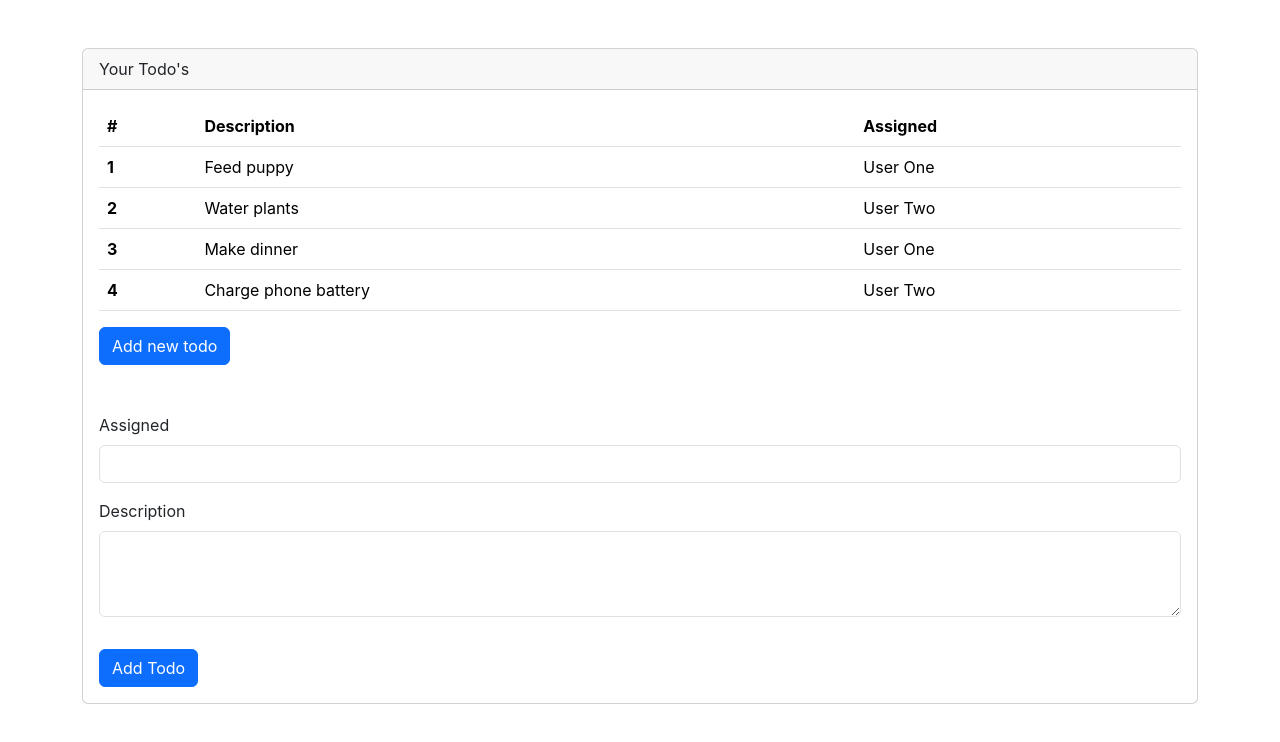
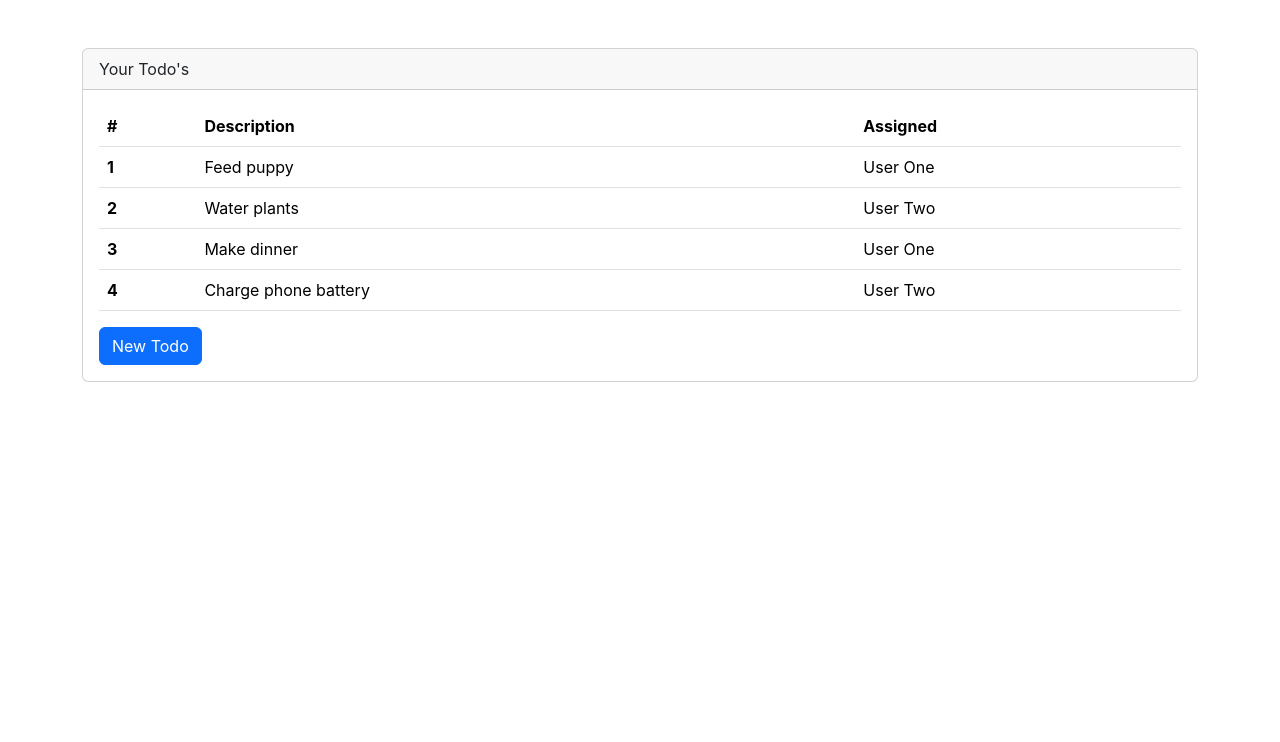
Before and after one commit to DainisFyodorov/react-todos, a React (Create React App) app: page / in a window 1280 px wide. Shown: the top 742 px of the page. Built offline with nearby package versions, Linux system fonts and the light colour scheme.

Commit message:
Delete Todo and conditional rendering implemented

```diff
--- a/src/App.js
+++ b/src/App.js
@@ -4,6 +4,8 @@ import TodoTable from './components/TodoTable';
 import NewTodoForm from './components/NewTodoForm';
 
 function App() {
+
+  const [showAddTodoForm, setShowAddTodoForm] = useState(false);
 
   const [todos, setTodos] = useState([
     {rowNumber: 1, rowDescription: 'Feed puppy', rowAssigned: 'User One'},
@@ -14,15 +16,27 @@ function App() {
   )
 
   const addTodo = (description, assigned) => {
+    let rowNumber = 0;
     if(todos.length > 0) {
+      rowNumber = todos[todos.length - 1].rowNumber + 1;
+    } else {
+      rowNumber = 1;
+    }
+
     const newTodo = {
-        rowNumber: todos.length + 1,
+      rowNumber: rowNumber,
       rowDescription: description,
       rowAssigned: assigned
     };
 
     setTodos(todos => [...todos, newTodo]);
   }
+
+  const deleteTodo = (deleteTodoRowNumber) => {
+    let filtered = todos.filter(function (value) {
+      return value.rowNumber !== deleteTodoRowNumber;
+    });
+    setTodos(filtered);
   }
 
   return (
@@ -32,11 +46,13 @@ function App() {
           Your Todo's
         </div>
         <div className='card-body'>
-          <TodoTable todos={todos} />
-          <button className='btn btn-primary' onClick={addTodo}>
-            Add new todo
+          <TodoTable todos={todos} deleteTodo={deleteTodo} />
+          <button onClick={() => setShowAddTodoForm(!showAddTodoForm)} className='btn btn-primary'>
+            {showAddTodoForm ? 'Close New Todo' : 'New Todo'}
           </button>
+          {showAddTodoForm &&
             <NewTodoForm addTodo={addTodo} />
+          }
         </div>
       </div>
     </div>
--- a/src/components/TodoRowItem.js
+++ b/src/components/TodoRowItem.js
@@ -1,7 +1,7 @@
 function TodoRowItem(props) {
 
     return (
-        <tr>
+        <tr onClick={() => props.deleteTodo(props.rowNumber)}>
             <th scope='row'>{props.rowNumber}</th>
             <td>{props.rowDescription}</td>
             <td>{props.rowAssigned}</td>
--- a/src/components/TodoTable.js
+++ b/src/components/TodoTable.js
@@ -13,9 +13,11 @@ function TodoTable(props) {
             <tbody>
                 {props.todos.map(todo => (
                     <TodoRowItem
+                        key={todo.rowNumber}
                         rowNumber={todo.rowNumber}
                         rowDescription={todo.rowDescription}
                         rowAssigned={todo.rowAssigned}
+                        deleteTodo={props.deleteTodo}
                     />
                 ))}
             </tbody>
```
Lines whose indentation alone changed are shown as unchanged.
